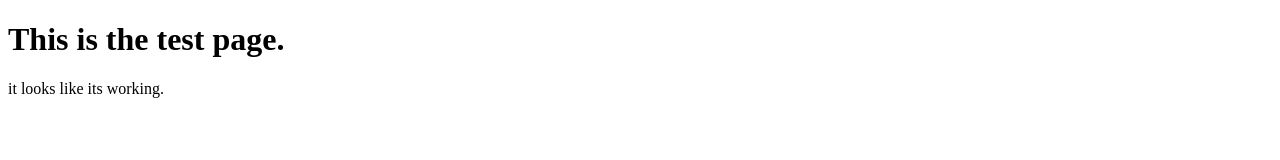
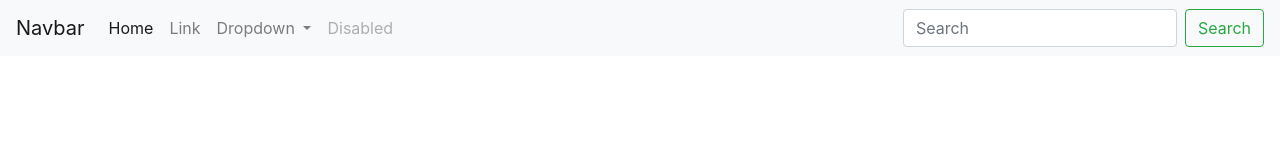
Before and after one commit to zimmyAZ/zimmyAZ.github.io, a plain HTML site: page testpage.html in a window 1280 px wide. Drawn offline with nearby package versions, Linux system fonts and the light colour scheme.

Commit message:
Update testpage.html

```diff
--- a/testpage.html
+++ b/testpage.html
@@ -1,7 +1,47 @@
 <!DOCTYPE html>
 <html>
+    <head>
+    <link rel="stylesheet" href="https://stackpath.bootstrapcdn.com/bootstrap/4.3.1/css/bootstrap.min.css" integrity="sha384-ggOyR0iXCbMQv3Xipma34MD+dH/1fQ784/j6cY/iJTQUOhcWr7x9JvoRxT2MZw1T" crossorigin="anonymous">
+    <script src="https://code.jquery.com/jquery-3.3.1.slim.min.js" integrity="sha384-q8i/X+965DzO0rT7abK41JStQIAqVgRVzpbzo5smXKp4YfRvH+8abtTE1Pi6jizo" crossorigin="anonymous"></script>
+    <script src="https://cdnjs.cloudflare.com/ajax/libs/popper.js/1.14.7/umd/popper.min.js" integrity="sha384-UO2eT0CpHqdSJQ6hJty5KVphtPhzWj9WO1clHTMGa3JDZwrnQq4sF86dIHNDz0W1" crossorigin="anonymous"></script>
+    <script src="https://stackpath.bootstrapcdn.com/bootstrap/4.3.1/js/bootstrap.min.js" integrity="sha384-JjSmVgyd0p3pXB1rRibZUAYoIIy6OrQ6VrjIEaFf/nJGzIxFDsf4x0xIM+B07jRM" crossorigin="anonymous"></script>
+</head>
+
 <body>
-<h1>This is the test page.</h1>
-<p>it looks like its working.</p>
+    <nav class="navbar navbar-expand-lg navbar-light bg-light">
+        <a class="navbar-brand" href="#">Navbar</a>
+        <button class="navbar-toggler" type="button" data-toggle="collapse" data-target="#navbarSupportedContent" aria-controls="navbarSupportedContent" aria-expanded="false" aria-label="Toggle navigation">
+            <span class="navbar-toggler-icon"></span>
+        </button>
+
+        <div class="collapse navbar-collapse" id="navbarSupportedContent">
+            <ul class="navbar-nav mr-auto">
+                <li class="nav-item active">
+                    <a class="nav-link" href="#">Home <span class="sr-only">(current)</span></a>
+                </li>
+                <li class="nav-item">
+                    <a class="nav-link" href="#">Link</a>
+                </li>
+                <li class="nav-item dropdown">
+                    <a class="nav-link dropdown-toggle" href="#" id="navbarDropdown" role="button" data-toggle="dropdown" aria-haspopup="true" aria-expanded="false">
+                        Dropdown
+                    </a>
+                    <div class="dropdown-menu" aria-labelledby="navbarDropdown">
+                        <a class="dropdown-item" href="#">Action</a>
+                        <a class="dropdown-item" href="#">Another action</a>
+                        <div class="dropdown-divider"></div>
+                        <a class="dropdown-item" href="#">Something else here</a>
+                    </div>
+                </li>
+                <li class="nav-item">
+                    <a class="nav-link disabled" href="#" tabindex="-1" aria-disabled="true">Disabled</a>
+                </li>
+            </ul>
+            <form class="form-inline my-2 my-lg-0">
+                <input class="form-control mr-sm-2" type="search" placeholder="Search" aria-label="Search">
+                <button class="btn btn-outline-success my-2 my-sm-0" type="submit">Search</button>
+            </form>
+        </div>
+    </nav>
 </body>
 </html>
```
